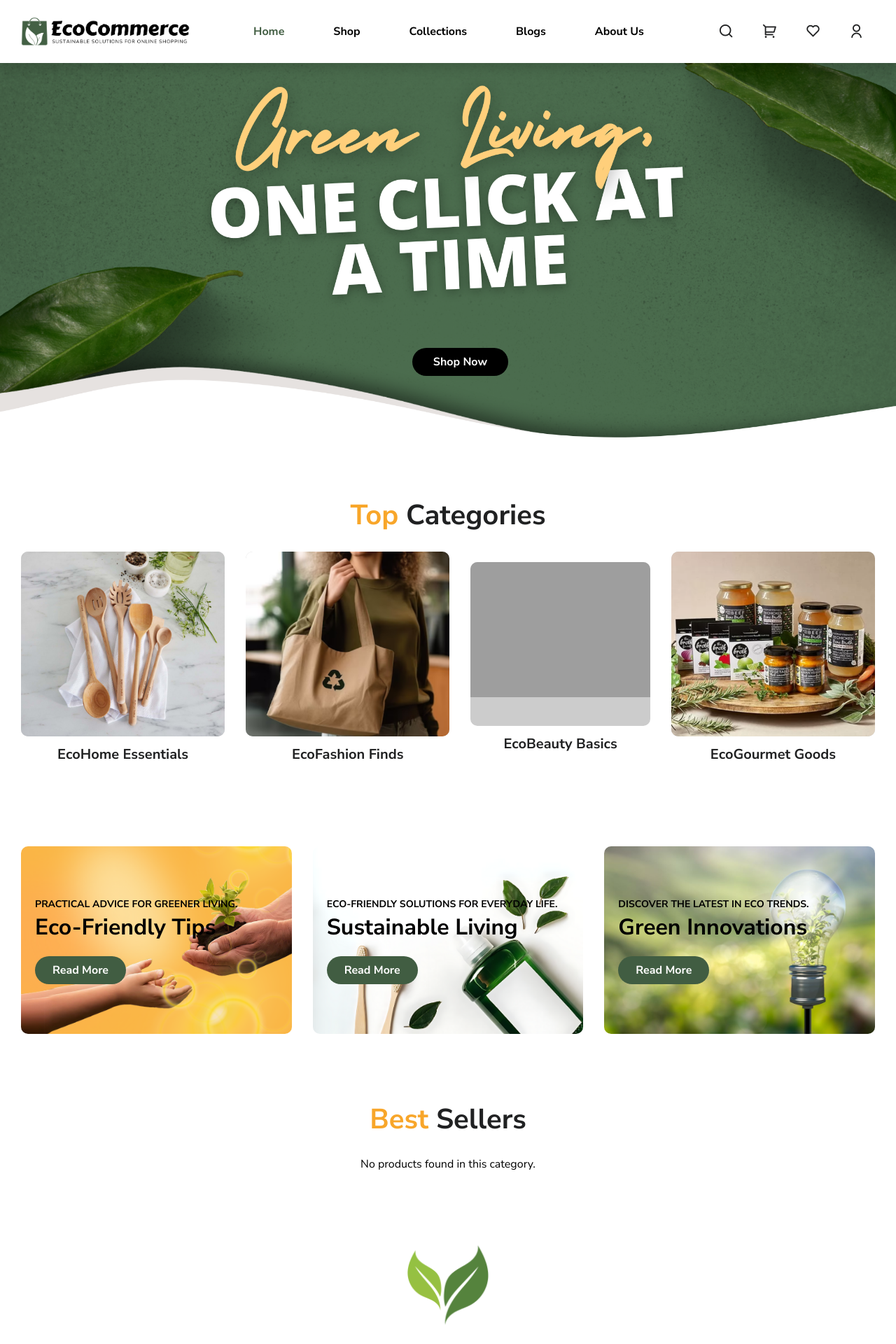
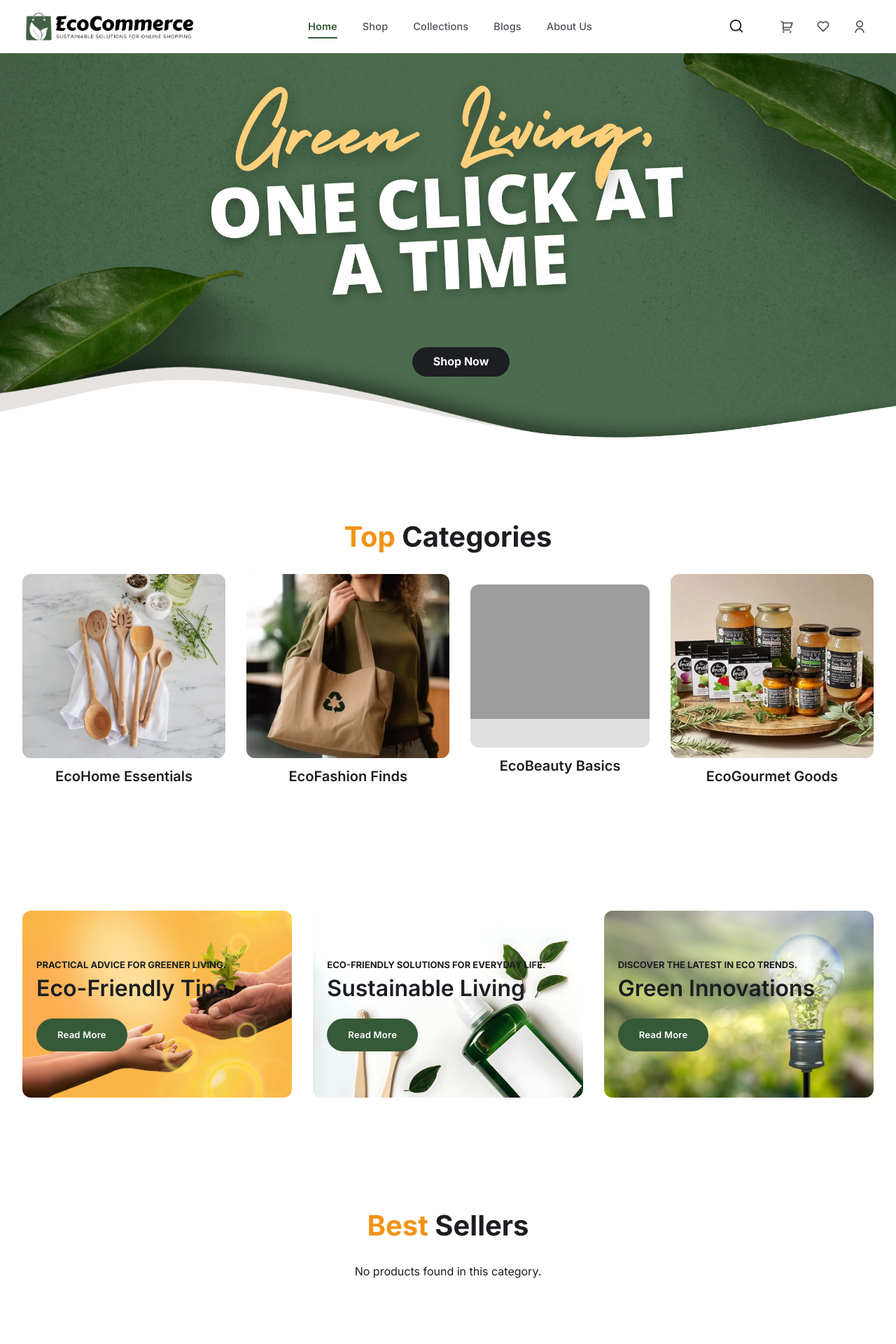
Before and after one commit to blueztian/ecocommerce, a PHP site: page /index.php in a window 1280 px wide. Shown: the top 1920 px of the page at 70% size. Run offline with PHP 8.4, Linux system fonts and the light colour scheme; data that the repository does not hold is empty; grey boxes are pictures that could not be loaded.

Commit message:
Implement new design token system and update global typography

```diff
--- a/style.css
+++ b/style.css
@@ -1,39 +1,102 @@
 :root {
-  --bright-yellow-crayola: hsl(36, 94%, 57%);
-  --olive-classic: hsl(122, 18%, 31%, 1);
-  --battleship-gray: hsl(0, 0%, 53%);
-  --silver-chalice: hsl(0, 0%, 70%);
-  --spanish-gray: hsl(0, 0%, 60%);
-  --sonic-silver: hsl(208, 7%, 46%);
-  --raisin-black: hsl(228, 6%, 17%);
-  --eerie-black: hsl(210, 3%, 13%);
-  --bittersweet: hsl(9, 96%, 69%);
-  --light-gray: hsl(0, 0%, 80%);
-  --platinum: hsl(0, 0%, 91%);
-  --amber: hsl(38.2, 100%, 74.1%);
-  --white: hsl(0, 0%, 100%);
-  --black: hsl(0, 0%, 0%);
-  --onyx: hsl(220, 2%, 24%);
-  --ff-bangers: 'Bangers', cursive;
-  --ff-nunito_sans: 'Nunito Sans', sans-serif;
-  --fs-1: 6.5rem;
-  --fs-2: 3.2rem;
-  --fs-3: 2.4rem;
-  --fs-4: 2rem;
-  --fs-5: 1.8rem;
-  --fs-6: 1.5rem;
-  --fs-7: 1.4rem;
+  /* ── Brand Palette ── */
+  --eco-primary:       hsl(122, 25%, 28%);   /* forest green */
+  --eco-primary-dark:  hsl(122, 28%, 20%);   /* deep forest */
+  --eco-primary-soft:  hsl(122, 20%, 94%);   /* mint tint bg */
+  --eco-accent:        hsl(34, 90%, 52%);    /* warm amber */
+  --eco-accent-soft:   hsl(34, 90%, 94%);    /* amber tint */
+
+  /* ── Surfaces ── */
+  --surface-primary:   hsl(0, 0%, 100%);
+  --surface-secondary: hsl(60, 9%, 97%);     /* warm off-white */
+  --surface-warm:      hsl(40, 30%, 96%);    /* cream */
+  --surface-dark:      hsl(228, 8%, 14%);    /* near-black */
+
+  /* ── Text ── */
+  --text-primary:      hsl(220, 10%, 12%);
+  --text-secondary:    hsl(220, 6%, 32%);
+  --text-muted:        hsl(220, 4%, 52%);
+  --text-inverse:      hsl(0, 0%, 100%);
+
+  /* ── Border ── */
+  --border-light:      hsl(120, 8%, 88%);    /* greenish-gray */
+  --border-medium:     hsl(0, 0%, 80%);
+
+  /* ── Legacy aliases (keep existing selectors working) ── */
+  --bright-yellow-crayola: var(--eco-accent);
+  --olive-classic:     var(--eco-primary);
+  --battleship-gray:   hsl(0, 0%, 53%);
+  --silver-chalice:    hsl(0, 0%, 70%);
+  --spanish-gray:      hsl(0, 0%, 60%);
+  --sonic-silver:      hsl(208, 7%, 46%);
+  --raisin-black:      var(--surface-dark);
+  --eerie-black:       var(--text-primary);
+  --bittersweet:       hsl(9, 96%, 69%);
+  --light-gray:        hsl(0, 0%, 88%);
+  --platinum:          var(--border-light);
+  --amber:             var(--eco-accent);
+  --white:             var(--surface-primary);
+  --black:             var(--text-primary);
+  --onyx:              hsl(220, 4%, 22%);
+  --cultured:          var(--surface-secondary);
+
+  /* ── Typography ── */
+  --ff-inter:          'Inter', 'Nunito Sans', sans-serif;
+  --ff-nunito_sans:    'Nunito Sans', 'Inter', sans-serif;
+  --ff-display:        'Bangers', cursive;   /* hero only */
+  --ff-bangers:        var(--ff-display);    /* alias */
+
+  --fs-1:  6.5rem;   /* hero display */
+  --fs-2:  3.2rem;   /* h2 section */
+  --fs-3:  2.4rem;   /* h3 card */
+  --fs-4:  2rem;     /* price / large */
+  --fs-5:  1.8rem;   /* medium text */
+  --fs-6:  1.5rem;   /* small body */
+  --fs-7:  1.3rem;   /* caption */
+
   --fw-400: 400;
+  --fw-500: 500;
+  --fw-600: 600;
   --fw-700: 700;
-  --section-padding: 40px;
-  --shadow-1: 0 8px 16px hsla(0, 0%, 0%, 0.15);
-  --shadow-2: 0 8px 8px hsla(0, 0%, 0%, 0.2);
-  --radius-4: 4px;
-  --radius-10: 10px;
-  --transition-1: 0.25s ease;
-  --transition-2: 0.5s ease;
-  --cubic-in: cubic-bezier(0.51, 0.03, 0.64, 0.28);
-  --cubic-out: cubic-bezier(0.33, 0.85, 0.4, 0.96)
+
+  /* ── Spacing Scale ── */
+  --space-1:  8px;
+  --space-2:  12px;
+  --space-3:  16px;
+  --space-4:  24px;
+  --space-5:  32px;
+  --space-6:  48px;
+  --space-7:  64px;
+  --space-8:  80px;
+  --section-padding: var(--space-8);   /* 80px default */
+
+  /* ── Border Radius ── */
+  --radius-sm:   6px;
+  --radius-md:   12px;
+  --radius-lg:   20px;
+  --radius-pill: 999px;
+  --radius-4:    var(--radius-sm);    /* alias */
+  --radius-10:   var(--radius-md);   /* alias */
+
+  /* ── Shadows ── */
+  --shadow-sm:  0 1px 4px hsla(122, 20%, 10%, 0.07);
+  --shadow-md:  0 4px 16px hsla(122, 20%, 10%, 0.10);
+  --shadow-lg:  0 8px 32px hsla(122, 20%, 10%, 0.14);
+  --shadow-1:   var(--shadow-md);    /* alias */
+  --shadow-2:   var(--shadow-lg);    /* alias */
+
+  /* ── Motion ── */
+  --transition-fast:   0.18s ease;
+  --transition-normal: 0.28s ease;
+  --transition-slow:   0.48s ease;
+  --transition-1:      var(--transition-normal);
+  --transition-2:      var(--transition-slow);
+  --cubic-in:  cubic-bezier(0.51, 0.03, 0.64, 0.28);
+  --cubic-out: cubic-bezier(0.33, 0.85, 0.4, 0.96);
+
+  /* ── Layout ── */
+  --container-max:   1280px;
+  --container-pad-x: var(--space-6);   /* 48px desktop */
 }
 
 *,
@@ -81,16 +144,16 @@ address {
 }
 
 html {
-  font-family: var(--ff-nunito_sans);
+  font-family: var(--ff-inter);
   font-size: 10px;
   scroll-behavior: smooth
 }
 
 body {
-  background-color: var(--white);
-  color: var(--black);
+  background-color: var(--surface-primary);
+  color: var(--text-primary);
   font-size: 1.6rem;
-  line-height: 1.5
+  line-height: 1.6
 }
 
 :focus-visible {
@@ -114,7 +177,10 @@ body {
 }
 
 .container {
-  padding-inline: 15px
+  width: 100%;
+  max-width: var(--container-max);
+  margin-inline: auto;
+  padding-inline: var(--space-4)   /* 24px mobile default */
 }
 
 .section {
@@ -130,12 +196,13 @@ body {
 .h1,
 .h2,
 .h3 {
-  line-height: 1.1
+  line-height: 1.15;
+  font-family: var(--ff-inter)
 }
 
 .h1 {
-  color: var(--white);
-  font-family: var(--ff-bangers);
+  color: var(--text-inverse);
+  font-family: var(--ff-display);
   font-size: var(--fs-1);
   font-weight: var(--fw-400);
   letter-spacing: 1px
@@ -143,25 +210,37 @@ body {
 
 .h2,
 .h3 {
-  color: var(--eerie-black)
+  color: var(--text-primary)
 }
 
 .h2 {
-  font-size: var(--fs-2)
+  font-size: var(--fs-2);
+  font-weight: var(--fw-700)
 }
 
 .h3 {
-  font-size: var(--fs-3)
+  font-size: var(--fs-3);
+  font-weight: var(--fw-600)
 }
 
 .btn {
-  background-color: var(--black);
-  color: var(--white);
+  display: inline-block;
+  background-color: var(--eco-primary);
+  color: var(--text-inverse);
   max-width: max-content;
-  padding: 8px 25px;
-  font-weight: var(--fw-700);
-  border-radius: 50px;
-  transition: var(--transition-1)
+  padding: 11px 28px;
+  font-family: var(--ff-inter);
+  font-size: var(--fs-7);
+  font-weight: var(--fw-600);
+  letter-spacing: 0.02em;
+  border-radius: var(--radius-pill);
+  border: 2px solid transparent;
+  transition: background-color var(--transition-normal), color var(--transition-normal), border-color var(--transition-normal), transform var(--transition-fast)
+}
+
+.btn:is(:hover, :focus) {
+  background-color: var(--eco-primary-dark);
+  transform: translateY(-2px)
 }
 
 .hero-btn {
@@ -245,58 +324,104 @@ header {
   top: 0;
   left: 0;
   width: 100%;
-  z-index: 4;
-  padding: 20px 2%;
-  background-color: var(--white);
-  box-shadow: var(--shadow-1);
+  z-index: 100;
+  height: 76px;
   display: flex;
   align-items: center;
   justify-content: space-between;
-  transition: all .6s
+  padding-inline: var(--space-5);   /* 32px */
+  background-color: var(--surface-primary);
+  border-bottom: 1px solid transparent;
+  box-shadow: none;
+  transition: background-color 0.35s ease, border-color 0.35s ease, box-shadow 0.35s ease
+}
+
+/* Scroll-state: subtle surface change */
+header.scrolled {
+  background-color: hsla(0, 0%, 100%, 0.92);
+  backdrop-filter: blur(12px);
+  -webkit-backdrop-filter: blur(12px);
+  border-bottom-color: var(--border-light);
+  box-shadow: var(--shadow-sm)
 }
 
 .navlist {
   display: flex;
   list-style: none;
   padding: 0;
-  margin: 0
+  margin: 0;
+  align-items: center;
+  gap: var(--space-1)   /* 8px between items */
 }
 
 .navlist a {
   display: inline-block;
-  margin: 0 20px;
-  font-weight: 500;
-  color: var(--text-color);
-  transition: all .6s;
-  font-size: 16px;
-  padding: 10px 15px;
-  font-weight: var(--fw-700)
+  position: relative;
+  padding: 6px 14px;
+  font-family: var(--ff-inter);
+  font-size: 1.45rem;
+  font-weight: var(--fw-500);
+  color: var(--text-secondary);
+  letter-spacing: 0.01em;
+  transition: color var(--transition-normal)
+}
+
+/* Animated underline on hover */
+.navlist a::after {
+  content: '';
+  position: absolute;
+  bottom: 0;
+  left: 14px;
+  right: 14px;
+  height: 2px;
+  background-color: var(--eco-primary);
+  border-radius: var(--radius-pill);
+  transform: scaleX(0);
+  transform-origin: left;
+  transition: transform var(--transition-normal)
 }
 
 .navlist a:hover {
-  transform: translateY(-4px);
-  color: var(--olive-classic);
-  transition: var(--transition-1)
+  color: var(--eco-primary)
+}
+
+.navlist a:hover::after,
+.navlist a.nav-active::after {
+  transform: scaleX(1)
+}
+
+.navlist a.nav-active {
+  color: var(--eco-primary);
+  font-weight: var(--fw-600)
 }
 
 .nav-right {
   display: flex;
   align-items: center;
-  justify-content: flex-end;
+  gap: var(--space-2);   /* 12px */
   position: relative;
   z-index: 1
 }
 
-.nav-right a {
-  display: inline-block;
-  font-size: 22px;
-  color: var(--eerie-black);
-  margin: 0 20px;
-  transition: all .6s
+.nav-right a,
+.nav-icon-btn {
+  display: inline-flex;
+  align-items: center;
+  justify-content: center;
+  width: 40px;
+  height: 40px;
+  border-radius: var(--radius-pill);
+  font-size: 2rem;
+  color: var(--text-secondary);
+  transition: background-color var(--transition-fast), color var(--transition-fast)
 }
 
-.nav-right a:hover {
-  transform: translateY(-5px) scale(1.1)
+.nav-right a:hover,
+.nav-right a:focus,
+.nav-icon-btn:hover,
+.nav-icon-btn:focus {
+  background-color: var(--eco-primary-soft);
+  color: var(--eco-primary)
 }
 
 #menu-icon {
@@ -438,7 +563,7 @@ header {
   display: flex;
   justify-content: center;
   align-items: center;
-  margin-block-start: 85px;
+  margin-block-start: 76px;   /* matches header height */
   min-height: 360px;
   background-position: left
 }
@@ -1093,11 +1218,11 @@ header {
   :root {
       --fs-1: 12rem;
       --fs-3: 3rem;
-      --section-padding: 50px
+      --section-padding: var(--space-8)   /* 80px */
   }
 
   .container {
-      padding-inline: 30px
+      padding-inline: var(--space-5)   /* 32px */
   }
 
   .scrollbar-item {
@@ -1189,8 +1314,9 @@ header {
       padding-block: 100px
   }
 
-  :is(.brand, .footer) .container {
-      max-width: 1200px;
+  :is(.brand, .footer) .container,
+  .container {
+      max-width: var(--container-max);   /* 1280px */
       width: 100%;
       margin-inline: auto
   }
```
